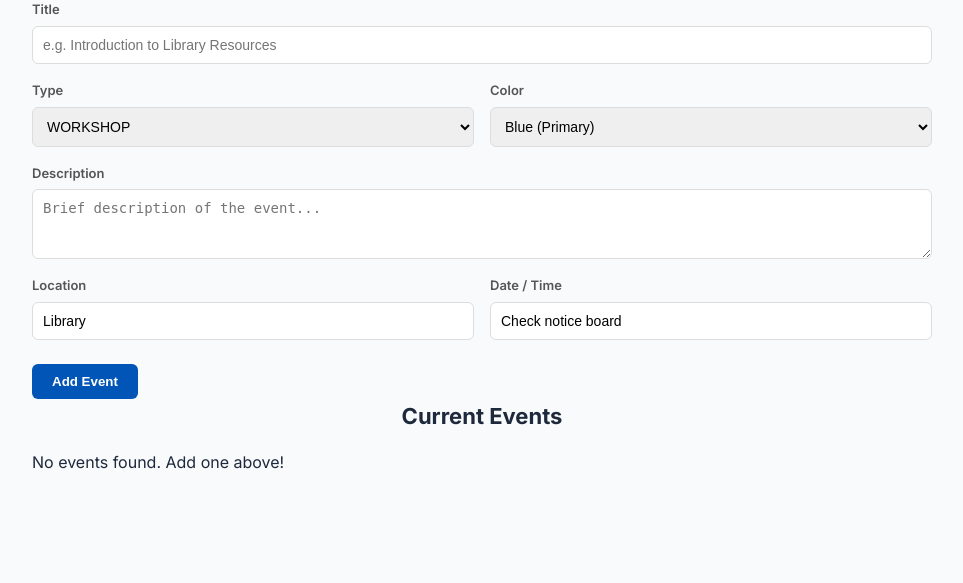
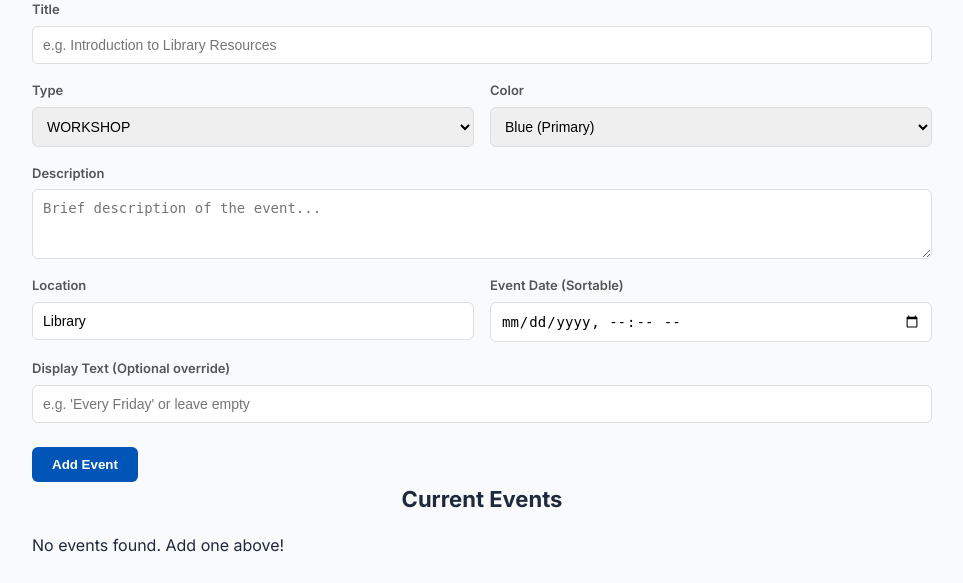
Before and after one commit to sprinterz5/library-qr, a FastAPI app: template app/templates/admin/events.html in a window 1280 px wide. Shown: the part 247-830 px from the top of the page, without its empty margins (158-1121 px from the left). Before the commit the page ends 716 px from the top, so only its background shows below. Run offline with FastAPI, Linux system fonts and the light colour scheme; the template is opened without the code that fills it, so the values that code supplies are empty; parts of the project's set-up code (start-up, migrations or seed data) failed here and were passed over.

Commit message:
PC bug handling

```diff
--- a/app/routers/admin.py
+++ b/app/routers/admin.py
@@ -7,6 +7,12 @@ from app.core.rpa import rpa
 import datetime
 
 router = APIRouter()
+
+@router.get("/admin", response_class=HTMLResponse)
+async def admin_root(request: Request, pin: str = ""):
+    if pin:
+        return HTMLResponse(f'<meta http-equiv="refresh" content="0;url=/admin/returns?pin={pin}" />')
+    return HTMLResponse("<h3>403 Forbidden: Missing PIN</h3>", status_code=403)
 
 @router.get("/admin/returns", response_class=HTMLResponse)
 def admin_returns(request: Request, pin: str):
--- a/app/templates/admin/events.html
+++ b/app/templates/admin/events.html
@@ -70,10 +70,13 @@
                         <input type="text" name="location" value="Library" placeholder="e.g. Library">
                     </div>
                     <div class="form-group">
-                        <label>Date / Time</label>
-                        <input type="text" name="date_display" value="Check notice board"
-                            placeholder="e.g. Oct 25, 14:00">
+                        <label>Event Date (Sortable)</label>
+                        <input type="datetime-local" name="event_date" required>
                     </div>
+                </div>
+                <div class="form-group">
+                    <label>Display Text (Optional override)</label>
+                    <input type="text" name="date_display" placeholder="e.g. 'Every Friday' or leave empty">
                 </div>
 
                 <button type="submit" class="btn btn-primary">Add Event</button>
@@ -101,7 +104,7 @@
                 <p class="event-desc">{{ event.description }}</p>
                 <div class="event-meta">
                     <span>📍 {{ event.location }}</span>
-                    <span>🗓️ {{ event.date_display }}</span>
+                    <span>🗓️ {{ event.date_display or (event.event_date or "").replace("T", " ") }}</span>
                     <span style="color: #999; font-size: 12px; margin-left: auto;">ID: {{ event.id }}</span>
                 </div>
             </div>
--- a/app/templates/home.html
+++ b/app/templates/home.html
@@ -481,7 +481,7 @@
                 <h4 style="color: var(--text-dark);">{{ event.title }}</h4>
                 <p style="margin-top: 8px;">{{ event.description }}</p>
                 <p style="margin-top: 12px; font-size: 13px; color: var(--text-muted);">📍 {{ event.location }} • 🗓️ {{
-                    event.date_display }}</p>
+                    event.date_display or event.event_date.replace("T", " ") }}</p>
             </div>
             {% endfor %}
             {% else %}
```
